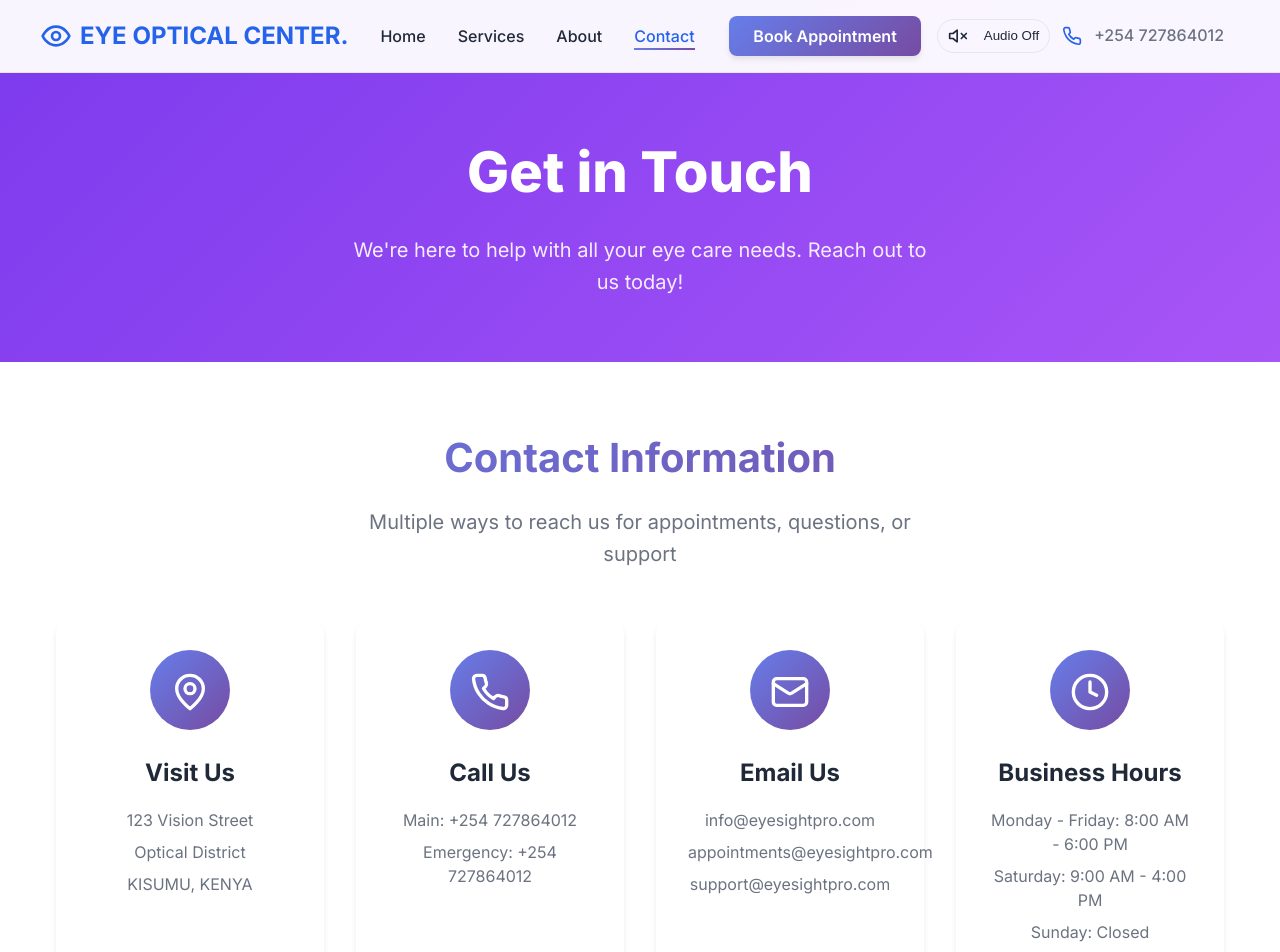
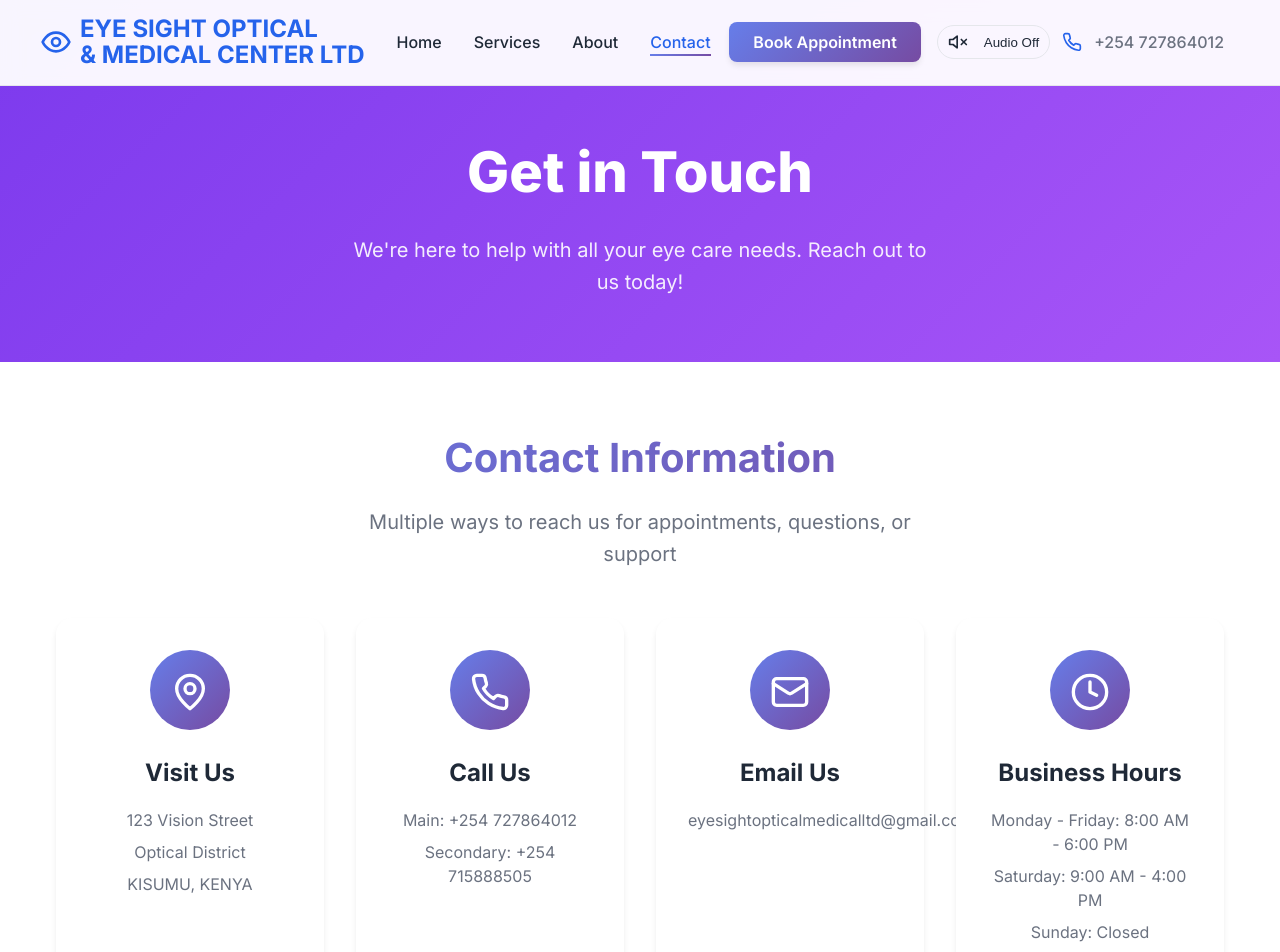
Before and after one commit to emmanuelokoth2002/optical_medicalcentre, a React (Create React App) app: page /contact in a window 1280 px wide. Shown: the top 952 px of the page. Built offline with nearby package versions, Linux system fonts and the light colour scheme; the HTML template or start-up script is replaced by a standard one.

Commit message:
Update asset manifest and HTML files for new JavaScript bundle; modify footer and navbar for branding consistency and contact information updates.

```diff
--- a/src/components/Footer.js
+++ b/src/components/Footer.js
@@ -29,7 +29,7 @@ const Footer = () => {
           <div className="footer-section">
             <div className="footer-brand">
               <Eye className="footer-brand-icon" />
-              <span className="footer-brand-name">EyeSight Pro</span>
+              <span className="footer-brand-name"> EYE SIGHT OPTICAL AND MEDICAL CENTER LTD</span>
             </div>
             <p className="footer-description">
               Your trusted partner for comprehensive eye care. We combine advanced technology
@@ -81,21 +81,21 @@ const Footer = () => {
                 <div>
                   <p>123 Vision Street</p>
                   <p>Optical District</p>
-                  <p>City, State 12345</p>
+                  <p>Kisumu, Kenya</p>
                 </div>
               </div>
               <div className="contact-item">
                 <Phone className="contact-icon" />
                 <div>
                   <p>Main: +254 727864012</p>
-                  <p>Emergency: +254 727864012</p>
+                  <p>Secondary: +254 715888505</p>
                 </div>
               </div>
               <div className="contact-item">
                 <Mail className="contact-icon" />
                 <div>
-                  <p>info@eyesightpro.com</p>
-                  <p>appointments@eyesightpro.com</p>
+                  {/* <p>appointments@eyesightpro.com</p> */}
+                  <p>eyesightopticalmedicalltd@gmail.com</p>
                 </div>
               </div>
               <div className="contact-item">
--- a/src/components/Navbar.css
+++ b/src/components/Navbar.css
@@ -47,7 +47,6 @@
   color: var(--primary-color);
   text-decoration: none;
   transition: all 0.3s ease;
-  flex-shrink: 0;
 }
 
 .navbar-brand:hover {
@@ -171,8 +170,13 @@
 
 /* Ensure key groups are flex-aligned explicitly */
 .navbar-brand { display: flex; align-items: center; }
+.brand-text { display: flex; flex-direction: column; line-height: 1.1; min-width: 0; }
+.brand-text span { white-space: normal; }
 .navbar-menu { display: flex; align-items: center; }
 .navbar-contact { display: flex; align-items: center; }
+
+/* Allow brand text to wrap inside its column while icon stays beside */
+.navbar-brand { flex-wrap: nowrap; }
 
 /* Mobile Styles */
 @media (max-width: 768px) {
--- a/src/components/Navbar.js
+++ b/src/components/Navbar.js
@@ -120,7 +120,10 @@ const Navbar = () => {
       <div className="container">
         <Link to="/" className="navbar-brand" onClick={closeMenu}>
           <Eye className="brand-icon" />
-          <span>EYE OPTICAL CENTER.</span>
+          <div className="brand-text">
+            <span>EYE SIGHT OPTICAL</span>
+            <span>& MEDICAL CENTER LTD</span>
+          </div>
         </Link>
 
         <div className={`navbar-menu ${isOpen ? 'active' : ''}`}>
--- a/src/pages/Contact.js
+++ b/src/pages/Contact.js
@@ -65,16 +65,14 @@ const Contact = () => {
       title: "Call Us",
       details: [
         "Main: +254 727864012",
-        "Emergency: +254 727864012"
+        "Secondary: +254 715888505"
       ]
     },
     {
       icon: <Mail className="contact-icon" />,
       title: "Email Us",
       details: [
-        "info@eyesightpro.com",
-        "appointments@eyesightpro.com",
-        "support@eyesightpro.com"
+        "eyesightopticalmedicalltd@gmail.com",
       ]
     },
     {
```
Also changed, not shown: 5 other files (tests, documents, lock files or other folders).
